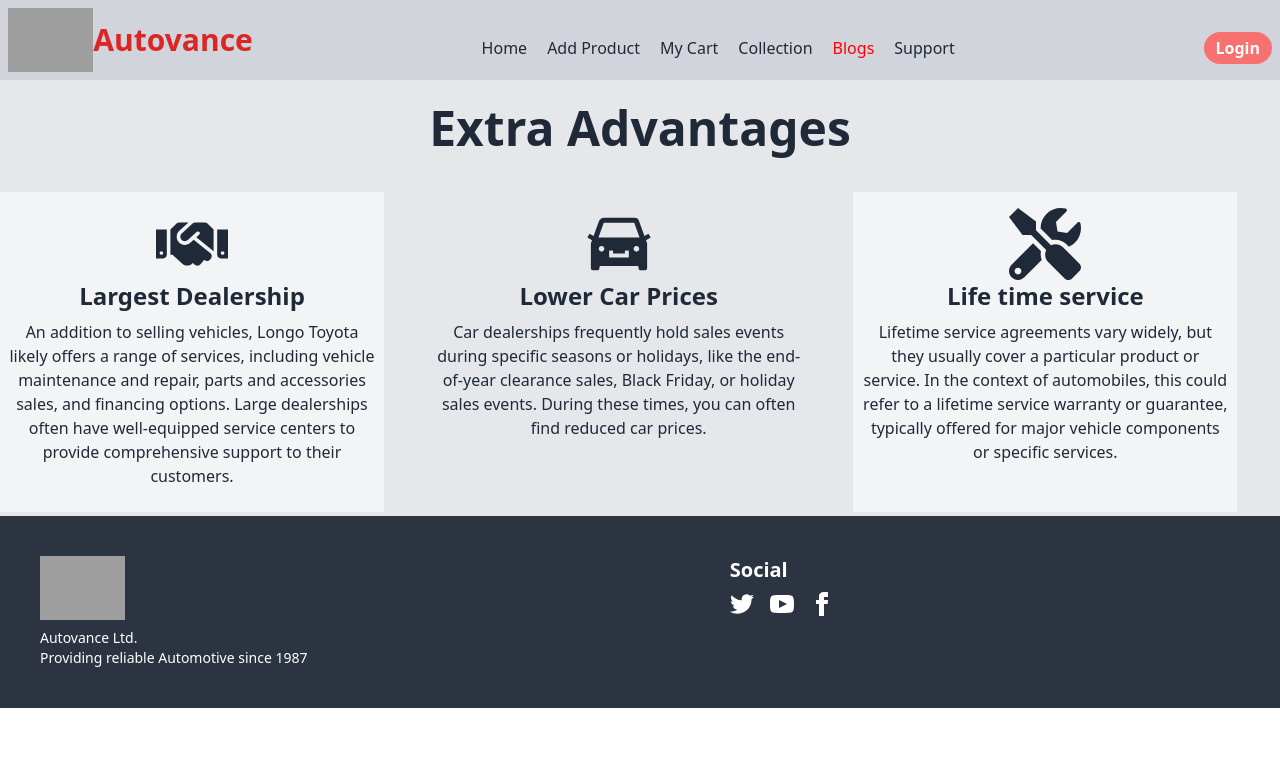
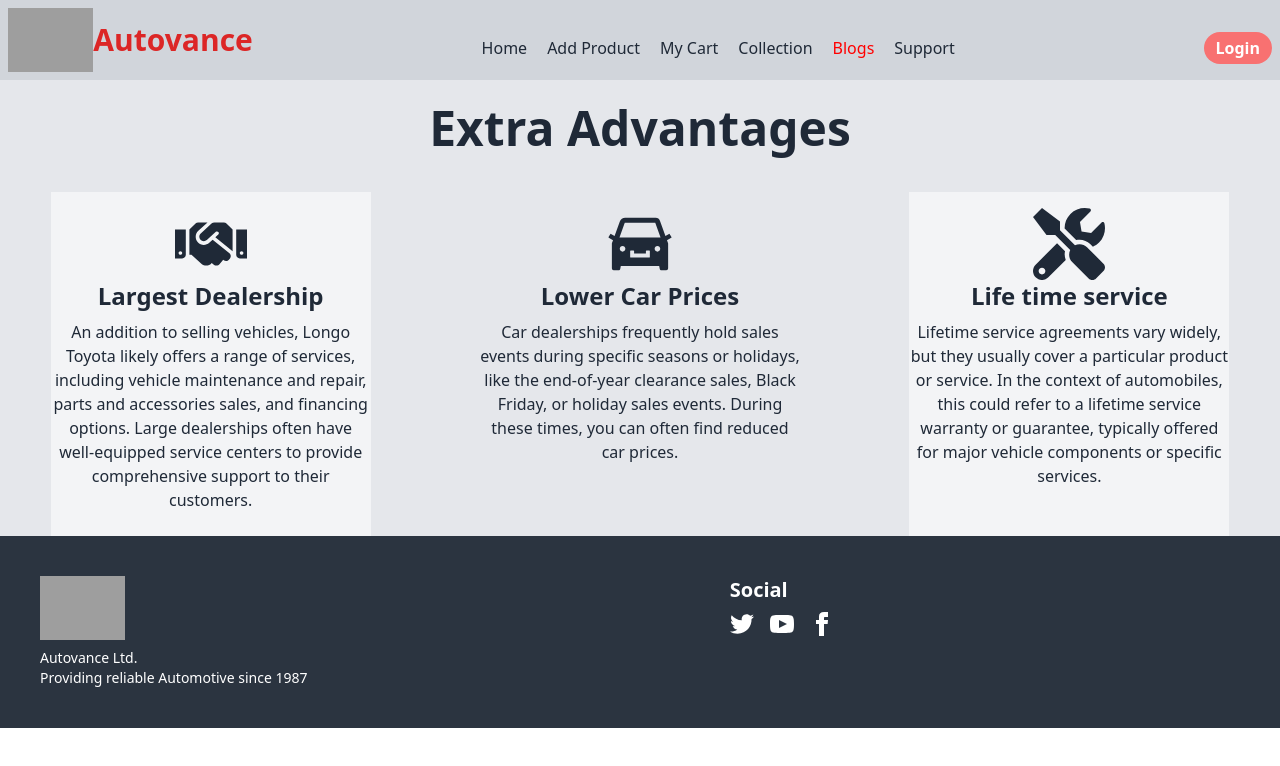
Before and after one commit to amitkumer051/brand-shop-client-assignment-10, a React (Vite) app: page /blogs in a window 1280 px wide. Shown: the top 766 px of the page. Built offline with nearby package versions, Linux system fonts and the light colour scheme; no server answers; grey boxes are pictures that could not be loaded.

Commit message:
added mycart

```diff
--- a/src/Advantage/Advantage.jsx
+++ b/src/Advantage/Advantage.jsx
@@ -4,32 +4,32 @@ const Advantage = () => {
     return (
         <div>
             <h2 className='text-5xl  mb-10 font-bold text-center my-6'>Extra Advantages</h2>
-            <div className=" grid grid-cols-1 lg:grid-cols-3 md:grid-cols-2">
-            <div className='md:w-96 w-full bg-gray-100 hover:bg-gray-200 border-b-4' >
+            <div className=" grid grid-cols-1 lg:grid-cols-3 md:grid-cols-2 gap-2">
+                <div className='md:w-80 w-full bg-gray-100 hover:bg-gray-200 mx-auto justify-center' >
                     <div className='mx-auto justify-center'>
                         <FaHandshake className=' mt-4 text-7xl  mx-auto justify-center'></FaHandshake>
                     </div>
                     <div className=" mb-6 text-center ">
                         <h2 className="text-2xl mb-2 font-bold">Largest Dealership</h2>
-                    <p className='px-2'>An addition to selling vehicles, Longo Toyota likely offers a range of services, including vehicle maintenance and repair, parts and accessories sales, and financing options. Large dealerships often have well-equipped service centers to provide comprehensive support to their customers.</p>
+                        <p>An addition to selling vehicles, Longo Toyota likely offers a range of services, including vehicle maintenance and repair, parts and accessories sales, and financing options. Large dealerships often have well-equipped service centers to provide comprehensive support to their customers.</p>
                     </div>
                 </div>
-            <div className='md:w-96 w-full bg-gray-200 hover:bg-gray-300'>
+                <div className='md:w-80 w-full  bg-gray-200 hover:bg-gray-300 mx-auto justify-center'>
                     <div className='mx-auto justify-center'>
                         <AiFillCar className=' mt-4 text-7xl  mx-auto justify-center'></AiFillCar>
                     </div>
                     <div className=" mb-6 text-center">
                         <h2 className="text-2xl mb-2 font-bold">Lower Car Prices</h2>
-                    <p className='px-2'>Car dealerships frequently hold sales events during specific seasons or holidays, like the end-of-year clearance sales, Black Friday, or holiday sales events. During these times, you can often find reduced car prices.</p>
+                        <p>Car dealerships frequently hold sales events during specific seasons or holidays, like the end-of-year clearance sales, Black Friday, or holiday sales events. During these times, you can often find reduced car prices.</p>
                     </div>
                 </div>
-            <div className='md:w-96 w-full bg-gray-100 hover:bg-gray-200 border-b-4'>
+                <div className='mx-auto justify-center md:w-80 w-full bg-gray-100 hover:bg-gray-200'>
                     <div className='mx-auto justify-center'>
                         <FaTools className=' mt-4 text-7xl mx-auto justify-center '></FaTools>
                     </div>
                     <div className=" mb-6 text-center">
                         <h2 className="text-2xl mb-2 font-bold">Life time service</h2>
-                    <p className='px-2'>Lifetime service agreements vary widely, but they usually cover a particular product or service. In the context of automobiles, this could refer to a lifetime service warranty or guarantee, typically offered for major vehicle components or specific services.</p>
+                        <p>Lifetime service agreements vary widely, but they usually cover a particular product or service. In the context of automobiles, this could refer to a lifetime service warranty or guarantee, typically offered for major vehicle components or specific services.</p>
                     </div>
                 </div>
             </div>
--- a/src/Pages/BrandDetails.jsx
+++ b/src/Pages/BrandDetails.jsx
@@ -9,7 +9,7 @@ const BrandDetails = () => {
     console.log(product);
     return (
         <div>
-            <div className="carousel w-full  lg:h-[400px]">
+            <div className="carousel lg:h-[400px]">
                 <div id="item1" className="carousel-item w-full">
                     <img src="https://i.ibb.co/8X1KMsb/bmw1.jpg" className="w-full" />
                 </div>
--- a/src/Pages/ViewDetails.jsx
+++ b/src/Pages/ViewDetails.jsx
@@ -1,12 +1,46 @@
 
+import { useContext } from "react";
 import {  useLoaderData, useParams } from "react-router-dom";
+import { AuthContext } from "../providers/AuthProvider";
+import Swal from "sweetalert2";
 
 
 const ViewDetails = () => {
+    const { user } = useContext(AuthContext);
     const Products = useLoaderData();
     const { id } = useParams();
     const productsData = Products?.find(product => product._id == id);
     console.log(productsData);
+
+    const handleClick = event =>{
+        event.preventDefault();
+        const userMail = user.email;
+        const image = productsData.image;
+        const name = productsData.name;
+        const brand = productsData.brand;
+        const price = productsData.price;
+        const rating = productsData.rating;
+
+        const addToCart = {image,brand,price,rating,name,userMail}
+        console.log(addToCart);
+
+        fetch('http://localhost:5000/cart',{
+            method:'POST',
+            headers:{
+                'content-type':'application/json'
+            },
+            body:JSON.stringify(addToCart)
+        })
+        .then(res => res.json())
+        .then(data => {
+            console.log(data);
+            if (data.insertedId) {
+                Swal.fire({ title: 'Success', text: 'Product Add to Cart Successfully', icon: 'success' });
+            }
+        })
+
+
+    }
     return (
         <div className="lg:w-[800px] mx-auto justify-center my-10">
             <div className="card lg:card-side bg-base-100 shadow-xl">
@@ -17,7 +51,7 @@ const ViewDetails = () => {
                     <h2>Price: {productsData.price}</h2>
                     <h2>Rating: {productsData.rating}</h2>
                     <div className="card-actions  flex justify-end">
-                        <button className="btn btn-accent btn-outline">Add To Cart</button>
+                        <button onClick={handleClick} className="btn btn-accent btn-outline">Add To Cart</button>
                     </div>
                 </div>
             </div>
--- /dev/null
+++ b/src/components/MyCurt/CartProducts.jsx
@@ -0,0 +1,21 @@
+/* eslint-disable react/prop-types */
+
+const CartProducts = ({ cart }) => {
+    const { image, brand,name, price, rating } = cart;
+    return (
+        <div className=" mx-auto justify-center card card-compact w-80 bg-base-100 shadow-xl">
+            <figure><img src={image} alt="Shoes" /></figure>
+            <div className="card-body">
+                <h2 className="card-title">Name: {name}</h2>
+                <h2><span className="font-bold">Brand:</span> {brand}</h2>
+                <h2><span className="font-bold">Price:</span> {price}</h2>
+                <h2><span className="font-bold">Rating:</span> {rating}</h2>
+                <div className="card-actions justify-end">
+                    <button className="btn text-white bg-red-500 hover:bg-red-600">Delete</button>
+                </div>
+            </div>
+        </div>
+    );
+};
+
+export default CartProducts;
--- a/src/components/MyCurt/MyCurt.jsx
+++ b/src/components/MyCurt/MyCurt.jsx
@@ -1,8 +1,17 @@
+import { useLoaderData } from "react-router-dom";
+import CartProducts from "./CartProducts";
 
 const MyCurt = () => {
+    const loadCart= useLoaderData();
+
     return (
-        <div>
-
+        <div className="my-4">
+            <h2 className="text-4xl font-bold text-center p-4">My Cart</h2>
+            <div className="grid lg:grid-cols-3 md:grid-cols-2 grid-cols-1 gap-6">
+                {
+                    loadCart?.map(cart=> <CartProducts key={cart._id} cart={cart}></CartProducts>)
+                }
+            </div>
         </div>
     );
 };
--- a/src/routes/Routes.jsx
+++ b/src/routes/Routes.jsx
@@ -39,7 +39,8 @@ const router = createBrowserRouter([
         },
         {
             path:'/myCurt',
-            element:<Private><MyCurt></MyCurt></Private>
+            element:<Private><MyCurt></MyCurt></Private>,
+            loader:()=> fetch('http://localhost:5000/cart')
         },
         {
             path:'/collection',
```
Lines whose indentation alone changed are shown as unchanged.
